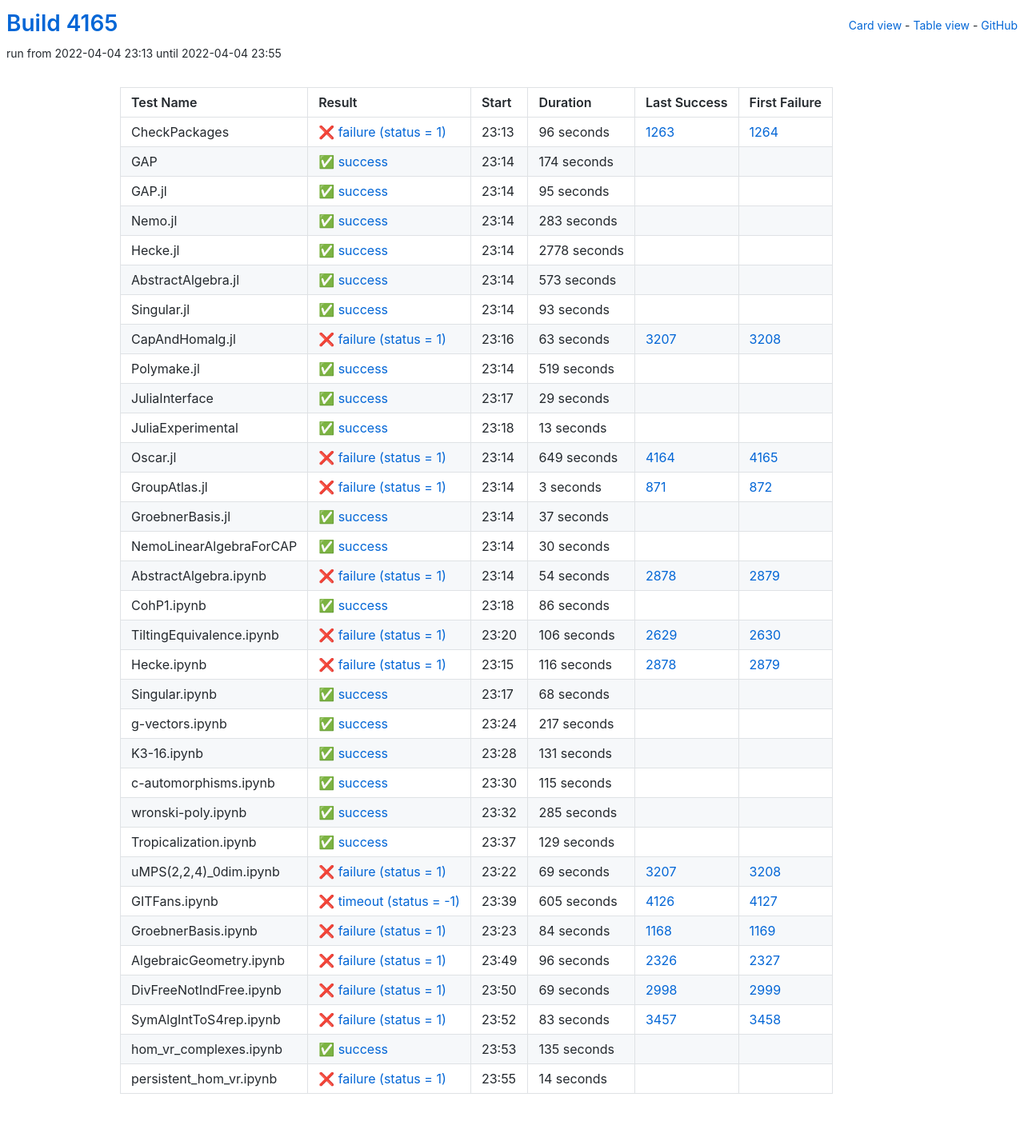
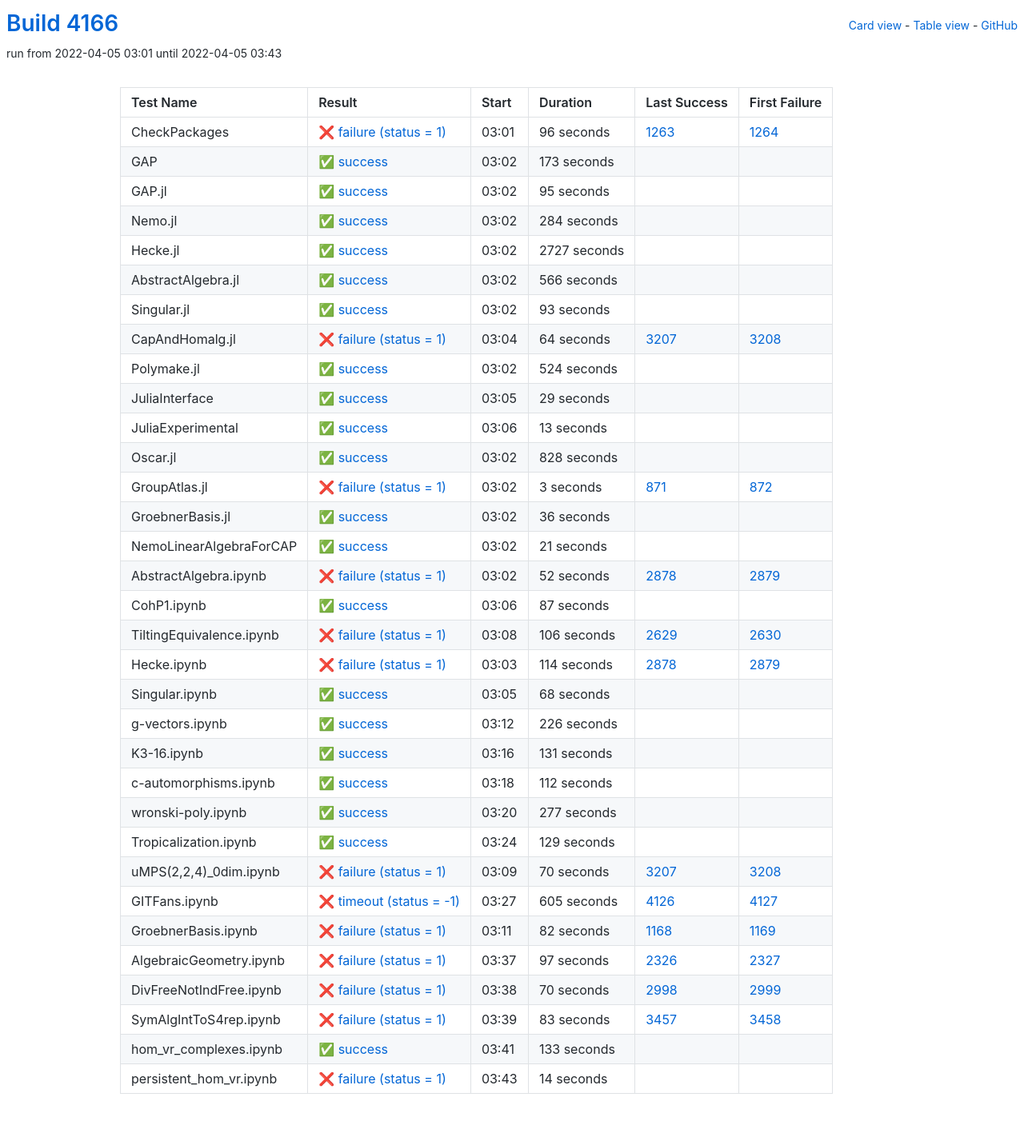
Before and after one commit to oscar-system/oscar-ci-status-stable, a Jekyll site: the page built from table.html, in a window 1280 px wide. Shown: the whole page at 80% size. Built offline with Jekyll 4.4.1, drawn with Linux system fonts in a browser that asks for light colours.

Commit message:
Build #4166

```diff
--- a/_data/ci.yml
+++ b/_data/ci.yml
@@ -1,6 +1,6 @@
 ---
-build: 4165
-build_url: https://oscarci.mathematik.uni-kl.de/job/oscar-stable/4165/
+build: 4166
+build_url: https://oscarci.mathematik.uni-kl.de/job/oscar-stable/4166/
 job: oscar-stable
 organization: oscar-system
 repo: oscar-ci-status-stable
@@ -8,8 +8,8 @@ repourl: https://github.com/oscar-system/oscar-ci-status-stable
 tests:
 - name: CheckPackages
   id: checkpackages
-  log: https://oscarci.mathematik.uni-kl.de/job/oscar-stable/4165/artifact/logs/build-4165/CheckPackages.log
-  start: 2022-04-04 23:13
+  log: https://oscarci.mathematik.uni-kl.de/job/oscar-stable/4166/artifact/logs/build-4166/CheckPackages.log
+  start: 2022-04-05 03:01
   success: false
   exitcode: 1
   status: failure
@@ -20,20 +20,20 @@ tests:
   first_failure_url: https://oscarci.mathematik.uni-kl.de/job/oscar-stable/1264/
 - name: GAP
   id: gap
-  log: https://oscarci.mathematik.uni-kl.de/job/oscar-stable/4165/artifact/logs/build-4165/GAP.log
-  start: 2022-04-04 23:14
+  log: https://oscarci.mathematik.uni-kl.de/job/oscar-stable/4166/artifact/logs/build-4166/GAP.log
+  start: 2022-04-05 03:02
   success: true
   exitcode: 0
   status: success
-  duration: 174
+  duration: 173
   last_success: false
   last_success_url:
   first_failure: false
   first_failure_url:
 - name: GAP.jl
   id: gap-jl
-  log: https://oscarci.mathematik.uni-kl.de/job/oscar-stable/4165/artifact/logs/build-4165/GAP.jl.log
-  start: 2022-04-04 23:14
+  log: https://oscarci.mathematik.uni-kl.de/job/oscar-stable/4166/artifact/logs/build-4166/GAP.jl.log
+  start: 2022-04-05 03:02
   success: true
   exitcode: 0
   status: success
@@ -44,44 +44,44 @@ tests:
   first_failure_url:
 - name: Nemo.jl
   id: nemo-jl
-  log: https://oscarci.mathematik.uni-kl.de/job/oscar-stable/4165/artifact/logs/build-4165/Nemo.jl.log
-  start: 2022-04-04 23:14
+  log: https://oscarci.mathematik.uni-kl.de/job/oscar-stable/4166/artifact/logs/build-4166/Nemo.jl.log
+  start: 2022-04-05 03:02
   success: true
   exitcode: 0
   status: success
-  duration: 283
+  duration: 284
   last_success: false
   last_success_url:
   first_failure: false
   first_failure_url:
 - name: Hecke.jl
   id: hecke-jl
-  log: https://oscarci.mathematik.uni-kl.de/job/oscar-stable/4165/artifact/logs/build-4165/Hecke.jl.log
-  start: 2022-04-04 23:14
+  log: https://oscarci.mathematik.uni-kl.de/job/oscar-stable/4166/artifact/logs/build-4166/Hecke.jl.log
+  start: 2022-04-05 03:02
   success: true
   exitcode: 0
   status: success
-  duration: 2778
+  duration: 2727
   last_success: false
   last_success_url:
   first_failure: false
   first_failure_url:
 - name: AbstractAlgebra.jl
   id: abstractalgebra-jl
-  log: https://oscarci.mathematik.uni-kl.de/job/oscar-stable/4165/artifact/logs/build-4165/AbstractAlgebra.jl.log
-  start: 2022-04-04 23:14
+  log: https://oscarci.mathematik.uni-kl.de/job/oscar-stable/4166/artifact/logs/build-4166/AbstractAlgebra.jl.log
+  start: 2022-04-05 03:02
   success: true
   exitcode: 0
   status: success
-  duration: 573
+  duration: 566
   last_success: false
   last_success_url:
   first_failure: false
   first_failure_url:
 - name: Singular.jl
   id: singular-jl
-  log: https://oscarci.mathematik.uni-kl.de/job/oscar-stable/4165/artifact/logs/build-4165/Singular.jl.log
-  start: 2022-04-04 23:14
+  log: https://oscarci.mathematik.uni-kl.de/job/oscar-stable/4166/artifact/logs/build-4166/Singular.jl.log
+  start: 2022-04-05 03:02
   success: true
   exitcode: 0
   status: success
@@ -92,32 +92,32 @@ tests:
   first_failure_url:
 - name: CapAndHomalg.jl
   id: capandhomalg-jl
-  log: https://oscarci.mathematik.uni-kl.de/job/oscar-stable/4165/artifact/logs/build-4165/CapAndHomalg.jl.log
-  start: 2022-04-04 23:16
+  log: https://oscarci.mathematik.uni-kl.de/job/oscar-stable/4166/artifact/logs/build-4166/CapAndHomalg.jl.log
+  start: 2022-04-05 03:04
   success: false
   exitcode: 1
   status: failure
-  duration: 63
+  duration: 64
   last_success: 3207
   last_success_url: https://oscarci.mathematik.uni-kl.de/job/oscar-stable/3207/
   first_failure: 3208
   first_failure_url: https://oscarci.mathematik.uni-kl.de/job/oscar-stable/3208/
 - name: Polymake.jl
   id: polymake-jl
-  log: https://oscarci.mathematik.uni-kl.de/job/oscar-stable/4165/artifact/logs/build-4165/Polymake.jl.log
-  start: 2022-04-04 23:14
+  log: https://oscarci.mathematik.uni-kl.de/job/oscar-stable/4166/artifact/logs/build-4166/Polymake.jl.log
+  start: 2022-04-05 03:02
   success: true
   exitcode: 0
   status: success
-  duration: 519
+  duration: 524
   last_success: false
   last_success_url:
   first_failure: false
   first_failure_url:
 - name: JuliaInterface
   id: juliainterface
-  log: https://oscarci.mathematik.uni-kl.de/job/oscar-stable/4165/artifact/logs/build-4165/JuliaInterface.log
-  start: 2022-04-04 23:17
+  log: https://oscarci.mathematik.uni-kl.de/job/oscar-stable/4166/artifact/logs/build-4166/JuliaInterface.log
+  start: 2022-04-05 03:05
   success: true
   exitcode: 0
   status: success
@@ -128,8 +128,8 @@ tests:
   first_failure_url:
 - name: JuliaExperimental
   id: juliaexperimental
-  log: https://oscarci.mathematik.uni-kl.de/job/oscar-stable/4165/artifact/logs/build-4165/JuliaExperimental.log
-  start: 2022-04-04 23:18
+  log: https://oscarci.mathematik.uni-kl.de/job/oscar-stable/4166/artifact/logs/build-4166/JuliaExperimental.log
+  start: 2022-04-05 03:06
   success: true
   exitcode: 0
   status: success
@@ -140,20 +140,20 @@ tests:
   first_failure_url:
 - name: Oscar.jl
   id: oscar-jl
-  log: https://oscarci.mathematik.uni-kl.de/job/oscar-stable/4165/artifact/logs/build-4165/Oscar.jl.log
-  start: 2022-04-04 23:14
-  success: false
-  exitcode: 1
-  status: failure
-  duration: 649
-  last_success: 4164
-  last_success_url: https://oscarci.mathematik.uni-kl.de/job/oscar-stable/4164/
-  first_failure: 4165
-  first_failure_url: https://oscarci.mathematik.uni-kl.de/job/oscar-stable/4165/
+  log: https://oscarci.mathematik.uni-kl.de/job/oscar-stable/4166/artifact/logs/build-4166/Oscar.jl.log
+  start: 2022-04-05 03:02
+  success: true
+  exitcode: 0
+  status: success
+  duration: 828
+  last_success: false
+  last_success_url:
+  first_failure: false
+  first_failure_url:
 - name: GroupAtlas.jl
   id: groupatlas-jl
-  log: https://oscarci.mathematik.uni-kl.de/job/oscar-stable/4165/artifact/logs/build-4165/GroupAtlas.jl.log
-  start: 2022-04-04 23:14
+  log: https://oscarci.mathematik.uni-kl.de/job/oscar-stable/4166/artifact/logs/build-4166/GroupAtlas.jl.log
+  start: 2022-04-05 03:02
   success: false
   exitcode: 1
   status: failure
@@ -164,56 +164,56 @@ tests:
   first_failure_url: https://oscarci.mathematik.uni-kl.de/job/oscar-stable/872/
 - name: GroebnerBasis.jl
   id: groebnerbasis-jl
-  log: https://oscarci.mathematik.uni-kl.de/job/oscar-stable/4165/artifact/logs/build-4165/GroebnerBasis.jl.log
-  start: 2022-04-04 23:14
+  log: https://oscarci.mathematik.uni-kl.de/job/oscar-stable/4166/artifact/logs/build-4166/GroebnerBasis.jl.log
+  start: 2022-04-05 03:02
   success: true
   exitcode: 0
   status: success
-  duration: 37
+  duration: 36
   last_success: false
   last_success_url:
   first_failure: false
   first_failure_url:
 - name: NemoLinearAlgebraForCAP
   id: nemolinearalgebraforcap
-  log: https://oscarci.mathematik.uni-kl.de/job/oscar-stable/4165/artifact/logs/build-4165/NemoLinearAlgebraForCAP.log
-  start: 2022-04-04 23:14
+  log: https://oscarci.mathematik.uni-kl.de/job/oscar-stable/4166/artifact/logs/build-4166/NemoLinearAlgebraForCAP.log
+  start: 2022-04-05 03:02
   success: true
   exitcode: 0
   status: success
-  duration: 30
+  duration: 21
   last_success: false
   last_success_url:
   first_failure: false
   first_failure_url:
 - name: AbstractAlgebra.ipynb
   id: abstractalgebra-ipynb
-  log: https://oscarci.mathematik.uni-kl.de/job/oscar-stable/4165/artifact/logs/build-4165/AbstractAlgebra.ipynb.log
-  start: 2022-04-04 23:14
+  log: https://oscarci.mathematik.uni-kl.de/job/oscar-stable/4166/artifact/logs/build-4166/AbstractAlgebra.ipynb.log
+  start: 2022-04-05 03:02
   success: false
   exitcode: 1
   status: failure
-  duration: 54
+  duration: 52
   last_success: 2878
   last_success_url: https://oscarci.mathematik.uni-kl.de/job/oscar-stable/2878/
   first_failure: 2879
   first_failure_url: https://oscarci.mathematik.uni-kl.de/job/oscar-stable/2879/
 - name: CohP1.ipynb
   id: cohp1-ipynb
-  log: https://oscarci.mathematik.uni-kl.de/job/oscar-stable/4165/artifact/logs/build-4165/CohP1.ipynb.log
-  start: 2022-04-04 23:18
+  log: https://oscarci.mathematik.uni-kl.de/job/oscar-stable/4166/artifact/logs/build-4166/CohP1.ipynb.log
+  start: 2022-04-05 03:06
   success: true
   exitcode: 0
   status: success
-  duration: 86
+  duration: 87
   last_success: false
   last_success_url:
   first_failure: false
   first_failure_url:
 - name: TiltingEquivalence.ipynb
   id: tiltingequivalence-ipynb
-  log: https://oscarci.mathematik.uni-kl.de/job/oscar-stable/4165/artifact/logs/build-4165/TiltingEquivalence.ipynb.log
-  start: 2022-04-04 23:20
+  log: https://oscarci.mathematik.uni-kl.de/job/oscar-stable/4166/artifact/logs/build-4166/TiltingEquivalence.ipynb.log
+  start: 2022-04-05 03:08
   success: false
   exitcode: 1
   status: failure
@@ -224,20 +224,20 @@ tests:
   first_failure_url: https://oscarci.mathematik.uni-kl.de/job/oscar-stable/2630/
 - name: Hecke.ipynb
   id: hecke-ipynb
-  log: https://oscarci.mathematik.uni-kl.de/job/oscar-stable/4165/artifact/logs/build-4165/Hecke.ipynb.log
-  start: 2022-04-04 23:15
+  log: https://oscarci.mathematik.uni-kl.de/job/oscar-stable/4166/artifact/logs/build-4166/Hecke.ipynb.log
+  start: 2022-04-05 03:03
   success: false
   exitcode: 1
   status: failure
-  duration: 116
+  duration: 114
   last_success: 2878
   last_success_url: https://oscarci.mathematik.uni-kl.de/job/oscar-stable/2878/
   first_failure: 2879
   first_failure_url: https://oscarci.mathematik.uni-kl.de/job/oscar-stable/2879/
 - name: Singular.ipynb
   id: singular-ipynb
-  log: https://oscarci.mathematik.uni-kl.de/job/oscar-stable/4165/artifact/logs/build-4165/Singular.ipynb.log
-  start: 2022-04-04 23:17
+  log: https://oscarci.mathematik.uni-kl.de/job/oscar-stable/4166/artifact/logs/build-4166/Singular.ipynb.log
+  start: 2022-04-05 03:05
   success: true
   exitcode: 0
   status: success
@@ -248,20 +248,20 @@ tests:
   first_failure_url:
 - name: g-vectors.ipynb
   id: g-vectors-ipynb
-  log: https://oscarci.mathematik.uni-kl.de/job/oscar-stable/4165/artifact/logs/build-4165/g-vectors.ipynb.log
-  start: 2022-04-04 23:24
+  log: https://oscarci.mathematik.uni-kl.de/job/oscar-stable/4166/artifact/logs/build-4166/g-vectors.ipynb.log
+  start: 2022-04-05 03:12
   success: true
   exitcode: 0
   status: success
-  duration: 217
+  duration: 226
   last_success: false
   last_success_url:
   first_failure: false
   first_failure_url:
 - name: K3-16.ipynb
   id: k3-16-ipynb
-  log: https://oscarci.mathematik.uni-kl.de/job/oscar-stable/4165/artifact/logs/build-4165/K3-16.ipynb.log
-  start: 2022-04-04 23:28
+  log: https://oscarci.mathematik.uni-kl.de/job/oscar-stable/4166/artifact/logs/build-4166/K3-16.ipynb.log
+  start: 2022-04-05 03:16
   success: true
   exitcode: 0
   status: success
@@ -272,32 +272,32 @@ tests:
   first_failure_url:
 - name: c-automorphisms.ipynb
   id: c-automorphisms-ipynb
-  log: https://oscarci.mathematik.uni-kl.de/job/oscar-stable/4165/artifact/logs/build-4165/c-automorphisms.ipynb.log
-  start: 2022-04-04 23:30
+  log: https://oscarci.mathematik.uni-kl.de/job/oscar-stable/4166/artifact/logs/build-4166/c-automorphisms.ipynb.log
+  start: 2022-04-05 03:18
   success: true
   exitcode: 0
   status: success
-  duration: 115
+  duration: 112
   last_success: false
   last_success_url:
   first_failure: false
   first_failure_url:
 - name: wronski-poly.ipynb
   id: wronski-poly-ipynb
-  log: https://oscarci.mathematik.uni-kl.de/job/oscar-stable/4165/artifact/logs/build-4165/wronski-poly.ipynb.log
-  start: 2022-04-04 23:32
+  log: https://oscarci.mathematik.uni-kl.de/job/oscar-stable/4166/artifact/logs/build-4166/wronski-poly.ipynb.log
+  start: 2022-04-05 03:20
   success: true
   exitcode: 0
   status: success
-  duration: 285
+  duration: 277
   last_success: false
   last_success_url:
   first_failure: false
   first_failure_url:
 - name: Tropicalization.ipynb
   id: tropicalization-ipynb
-  log: https://oscarci.mathematik.uni-kl.de/job/oscar-stable/4165/artifact/logs/build-4165/Tropicalization.ipynb.log
-  start: 2022-04-04 23:37
+  log: https://oscarci.mathematik.uni-kl.de/job/oscar-stable/4166/artifact/logs/build-4166/Tropicalization.ipynb.log
+  start: 2022-04-05 03:24
   success: true
   exitcode: 0
   status: success
@@ -308,20 +308,20 @@ tests:
   first_failure_url:
 - name: uMPS(2,2,4)_0dim.ipynb
   id: umps-2-2-4-0dim-ipynb
-  log: https://oscarci.mathematik.uni-kl.de/job/oscar-stable/4165/artifact/logs/build-4165/uMPS-2-2-4-_0dim.ipynb.log
-  start: 2022-04-04 23:22
+  log: https://oscarci.mathematik.uni-kl.de/job/oscar-stable/4166/artifact/logs/build-4166/uMPS-2-2-4-_0dim.ipynb.log
+  start: 2022-04-05 03:09
   success: false
   exitcode: 1
   status: failure
-  duration: 69
+  duration: 70
   last_success: 3207
   last_success_url: https://oscarci.mathematik.uni-kl.de/job/oscar-stable/3207/
   first_failure: 3208
   first_failure_url: https://oscarci.mathematik.uni-kl.de/job/oscar-stable/3208/
 - name: GITFans.ipynb
   id: gitfans-ipynb
-  log: https://oscarci.mathematik.uni-kl.de/job/oscar-stable/4165/artifact/logs/build-4165/GITFans.ipynb.log
-  start: 2022-04-04 23:39
+  log: https://oscarci.mathematik.uni-kl.de/job/oscar-stable/4166/artifact/logs/build-4166/GITFans.ipynb.log
+  start: 2022-04-05 03:27
   success: false
   exitcode: -1
   status: timeout
@@ -332,44 +332,44 @@ tests:
   first_failure_url: https://oscarci.mathematik.uni-kl.de/job/oscar-stable/4127/
 - name: GroebnerBasis.ipynb
   id: groebnerbasis-ipynb
-  log: https://oscarci.mathematik.uni-kl.de/job/oscar-stable/4165/artifact/logs/build-4165/GroebnerBasis.ipynb.log
-  start: 2022-04-04 23:23
+  log: https://oscarci.mathematik.uni-kl.de/job/oscar-stable/4166/artifact/logs/build-4166/GroebnerBasis.ipynb.log
+  start: 2022-04-05 03:11
   success: false
   exitcode: 1
   status: failure
-  duration: 84
+  duration: 82
   last_success: 1168
   last_success_url: https://oscarci.mathematik.uni-kl.de/job/oscar-stable/1168/
   first_failure: 1169
   first_failure_url: https://oscarci.mathematik.uni-kl.de/job/oscar-stable/1169/
 - name: AlgebraicGeometry.ipynb
   id: algebraicgeometry-ipynb
-  log: https://oscarci.mathematik.uni-kl.de/job/oscar-stable/4165/artifact/logs/build-4165/AlgebraicGeometry.ipynb.log
-  start: 2022-04-04 23:49
+  log: https://oscarci.mathematik.uni-kl.de/job/oscar-stable/4166/artifact/logs/build-4166/AlgebraicGeometry.ipynb.log
+  start: 2022-04-05 03:37
   success: false
   exitcode: 1
   status: failure
-  duration: 96
+  duration: 97
   last_success: 2326
   last_success_url: https://oscarci.mathematik.uni-kl.de/job/oscar-stable/2326/
   first_failure: 2327
   first_failure_url: https://oscarci.mathematik.uni-kl.de/job/oscar-stable/2327/
 - name: DivFreeNotIndFree.ipynb
   id: divfreenotindfree-ipynb
-  log: https://oscarci.mathematik.uni-kl.de/job/oscar-stable/4165/artifact/logs/build-4165/DivFreeNotIndFree.ipynb.log
-  start: 2022-04-04 23:50
+  log: https://oscarci.mathematik.uni-kl.de/job/oscar-stable/4166/artifact/logs/build-4166/DivFreeNotIndFree.ipynb.log
+  start: 2022-04-05 03:38
   success: false
   exitcode: 1
   status: failure
-  duration: 69
+  duration: 70
   last_success: 2998
   last_success_url: https://oscarci.mathematik.uni-kl.de/job/oscar-stable/2998/
   first_failure: 2999
   first_failure_url: https://oscarci.mathematik.uni-kl.de/job/oscar-stable/2999/
 - name: SymAlgIntToS4rep.ipynb
   id: symalginttos4rep-ipynb
-  log: https://oscarci.mathematik.uni-kl.de/job/oscar-stable/4165/artifact/logs/build-4165/SymAlgIntToS4rep.ipynb.log
-  start: 2022-04-04 23:52
+  log: https://oscarci.mathematik.uni-kl.de/job/oscar-stable/4166/artifact/logs/build-4166/SymAlgIntToS4rep.ipynb.log
+  start: 2022-04-05 03:39
   success: false
   exitcode: 1
   status: failure
@@ -380,20 +380,20 @@ tests:
   first_failure_url: https://oscarci.mathematik.uni-kl.de/job/oscar-stable/3458/
 - name: hom_vr_complexes.ipynb
   id: hom-vr-complexes-ipynb
-  log: https://oscarci.mathematik.uni-kl.de/job/oscar-stable/4165/artifact/logs/build-4165/hom_vr_complexes.ipynb.log
-  start: 2022-04-04 23:53
+  log: https://oscarci.mathematik.uni-kl.de/job/oscar-stable/4166/artifact/logs/build-4166/hom_vr_complexes.ipynb.log
+  start: 2022-04-05 03:41
   success: true
   exitcode: 0
   status: success
-  duration: 135
+  duration: 133
   last_success: false
   last_success_url:
   first_failure: false
   first_failure_url:
 - name: persistent_hom_vr.ipynb
   id: persistent-hom-vr-ipynb
-  log: https://oscarci.mathematik.uni-kl.de/job/oscar-stable/4165/artifact/logs/build-4165/persistent_hom_vr.ipynb.log
-  start: 2022-04-04 23:55
+  log: https://oscarci.mathematik.uni-kl.de/job/oscar-stable/4166/artifact/logs/build-4166/persistent_hom_vr.ipynb.log
+  start: 2022-04-05 03:43
   success: false
   exitcode: 1
   status: failure
```
Also changed, not shown: README.md.
